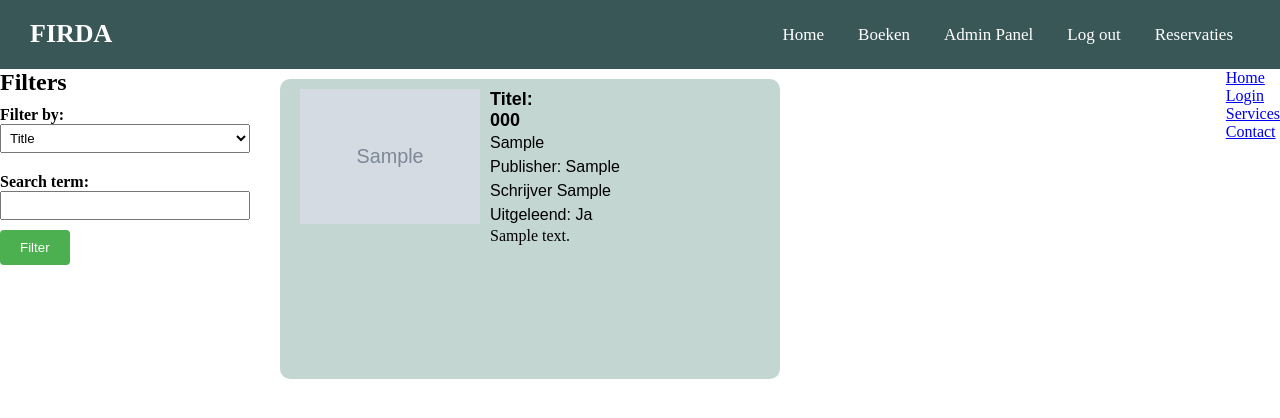
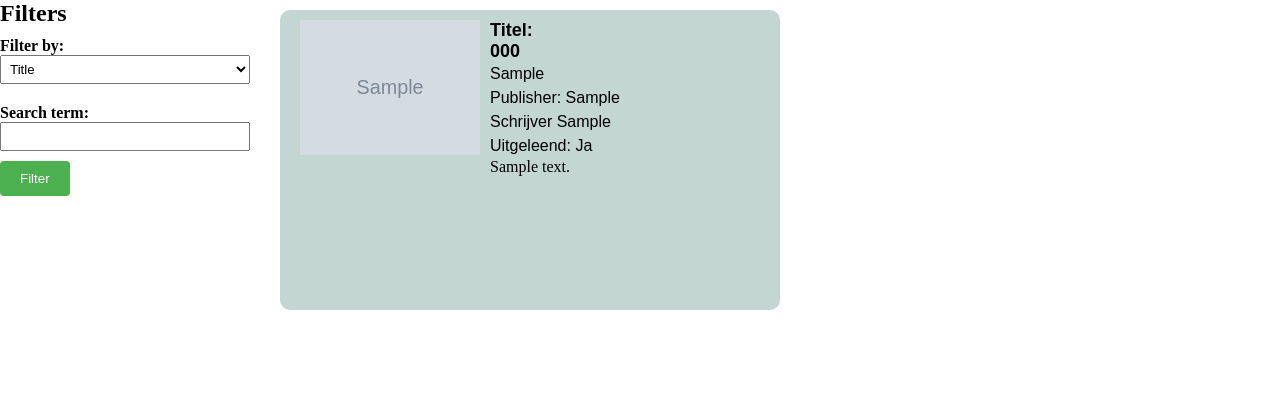
Before and after one commit to mark1234-debug/bibliotheek, a PHP site: page /view/read.php in a window 1280 px wide. Shown: the top 418 px of the page. Run offline with PHP 8.4, Linux system fonts and the light colour scheme; tables that the repository leaves empty or names only in its code hold one stand-in row (values such as "Sample post"); grey boxes marked "Sample" are stand-in pictures; data that the repository does not hold is empty.

Commit message:
Update read.php

```diff
--- a/bibliotheek2/crud-php/view/read.php
+++ b/bibliotheek2/crud-php/view/read.php
@@ -39,18 +39,13 @@ if (isset($_GET['filter']) && isset($_GET['filter_query'])) {
 
 <body>
 <?php
-  include("../navbar.php")
-  ?>
+if (!function_exists('prevent_sql_injection')) {
+    function prevent_sql_injection($data) {
+        $_SESSION['activeTab'] = 'home'; $activeTab = $_SESSION['activeTab']; include_once("../navbar.php");
+    }
+}
 
-    <div class="navbar">
-        <div class="nav-item"><a href="../index.php">Home</a></div>
-        <div class="nav-item"><a href="../../account/login/login.php">Login</a></div>
-        <div class="nav-item"><a href="#">Services</a></div>
-        <div class="nav-item"><a href="#">Contact</a></div>
-        <?php if (isset($_SESSION['role']) && ($_SESSION['role'] == 'Medewerker' || $_SESSION['role'] == 'Admin')) { ?>
-            <div class="nav-item"><a href="../view/create.php">Create</a></div>
-        <?php } ?>
-    </div>
+?>
 
 <!--filter systeem-->
     <div class="sidebar">
```
